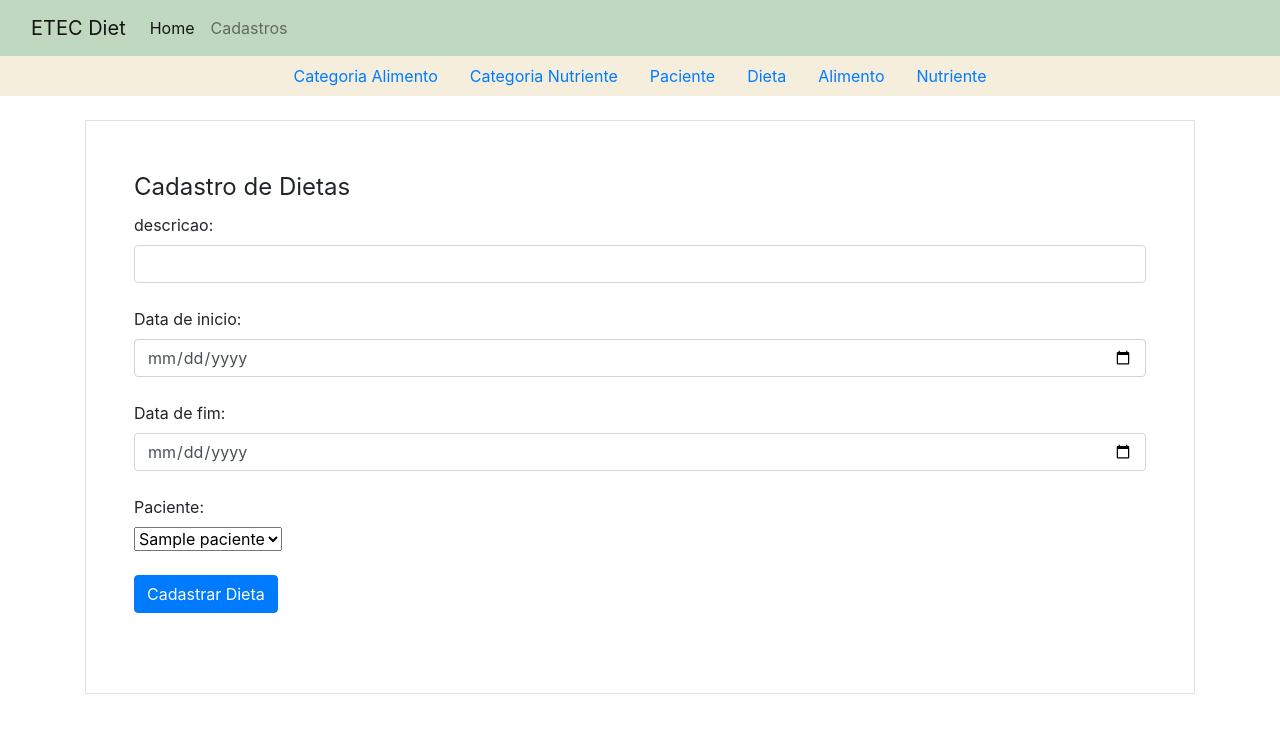
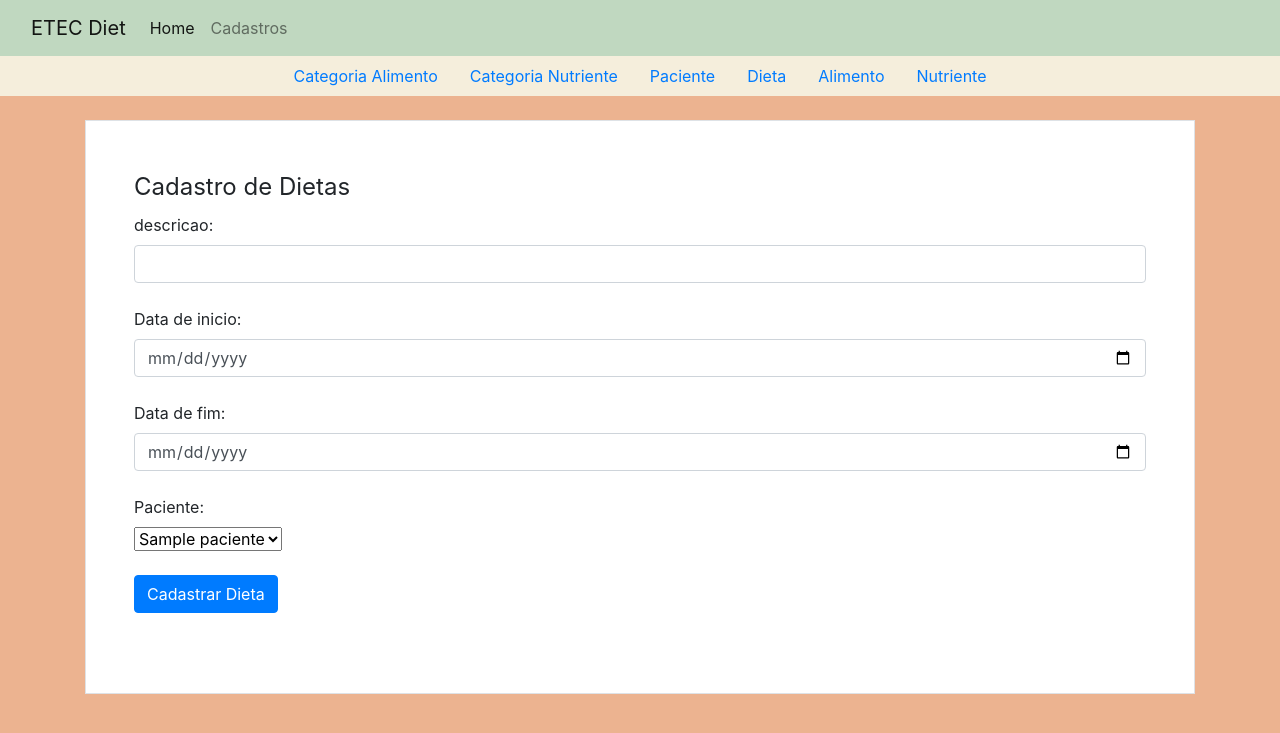
Before and after one commit to edufrasson/etec-diet-v1, a PHP site: page /dieta in a window 1280 px wide. Shown: the top 733 px of the page. Run offline with PHP 8.4, Linux system fonts and the light colour scheme; tables that the repository leaves empty or names only in its code hold one stand-in row (values such as "Sample post").

Commit message:
adição de estilo na view

```diff
--- a/View/modules/CadastrarAlimento.php
+++ b/View/modules/CadastrarAlimento.php
@@ -21,6 +21,8 @@
       crossorigin="anonymous">
     <style>
         label, input { display: block;}
+        body{background-color: #ECB390;}
+        form{background-color: white;}
     </style>
 
 </head>
--- a/View/modules/CadastrarCategoriaAlimento.php
+++ b/View/modules/CadastrarCategoriaAlimento.php
@@ -11,6 +11,8 @@
       crossorigin="anonymous">
     <style>
         label, input { display: block;}
+        body{background-color: #ECB390;}
+        form{background-color: white;}
     </style>
 
 </head>
--- a/View/modules/CadastrarCategoriaNutriente.php
+++ b/View/modules/CadastrarCategoriaNutriente.php
@@ -11,6 +11,8 @@
       crossorigin="anonymous">
     <style>
         label, input { display: block;}
+        body{background-color: #ECB390;}
+        form{background-color: white;}
     </style>
 
 </head>
--- a/View/modules/CadastrarDieta.php
+++ b/View/modules/CadastrarDieta.php
@@ -22,6 +22,8 @@
       crossorigin="anonymous">
     <style>
         label, input { display: block;}
+        body{background-color: #ECB390;}
+        form{background-color: white;}
     </style>
 
 </head>
--- a/View/modules/CadastrarNutriente.php
+++ b/View/modules/CadastrarNutriente.php
@@ -26,6 +26,8 @@
       crossorigin="anonymous">
     <style>
         label, input { display: block;}
+        body{background-color: #ECB390;}
+        form{background-color: white;}
     </style>
 
 </head>
--- a/View/modules/CadastrarPaciente.php
+++ b/View/modules/CadastrarPaciente.php
@@ -11,6 +11,8 @@
       crossorigin="anonymous">
     <style>
         label, input { display: block;}
+        body{background-color: #ECB390;}
+        form{background-color: white;}
     </style>
 
 </head>
```
